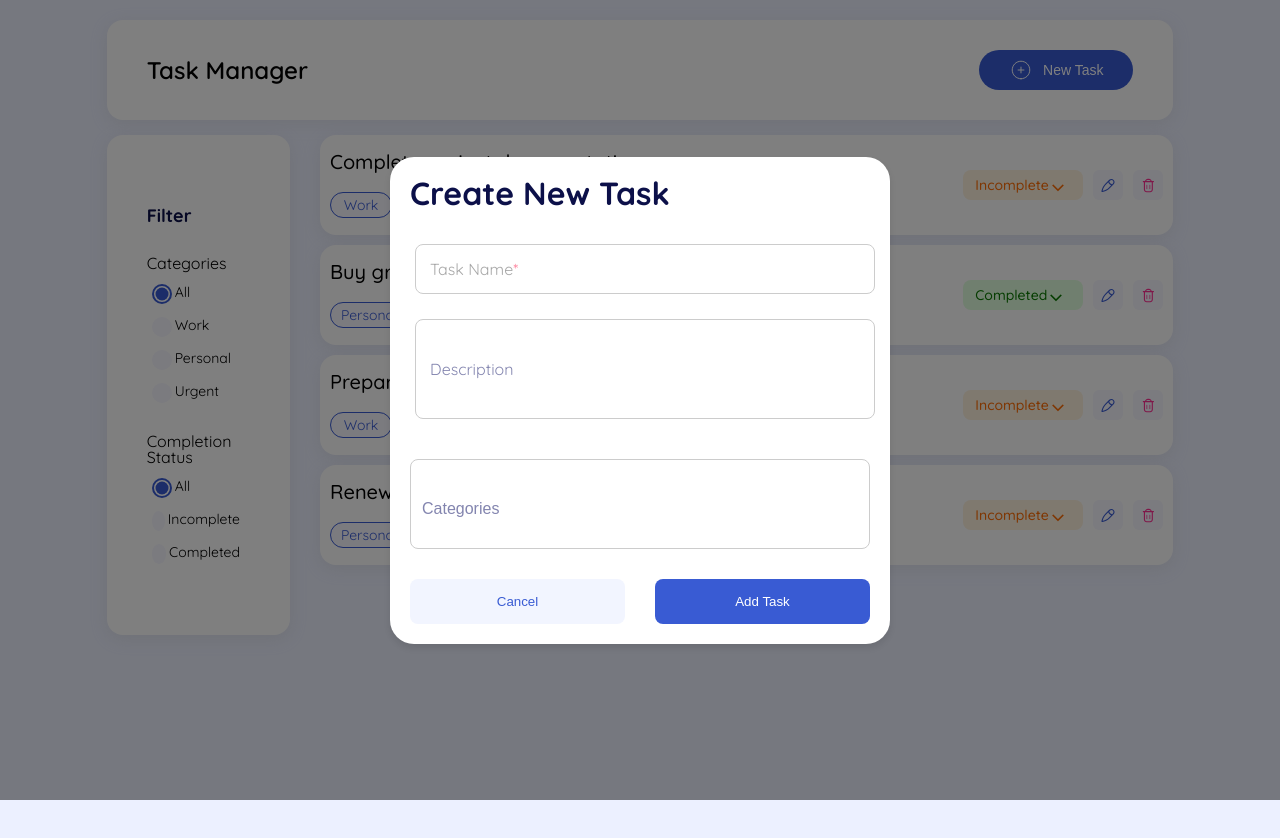
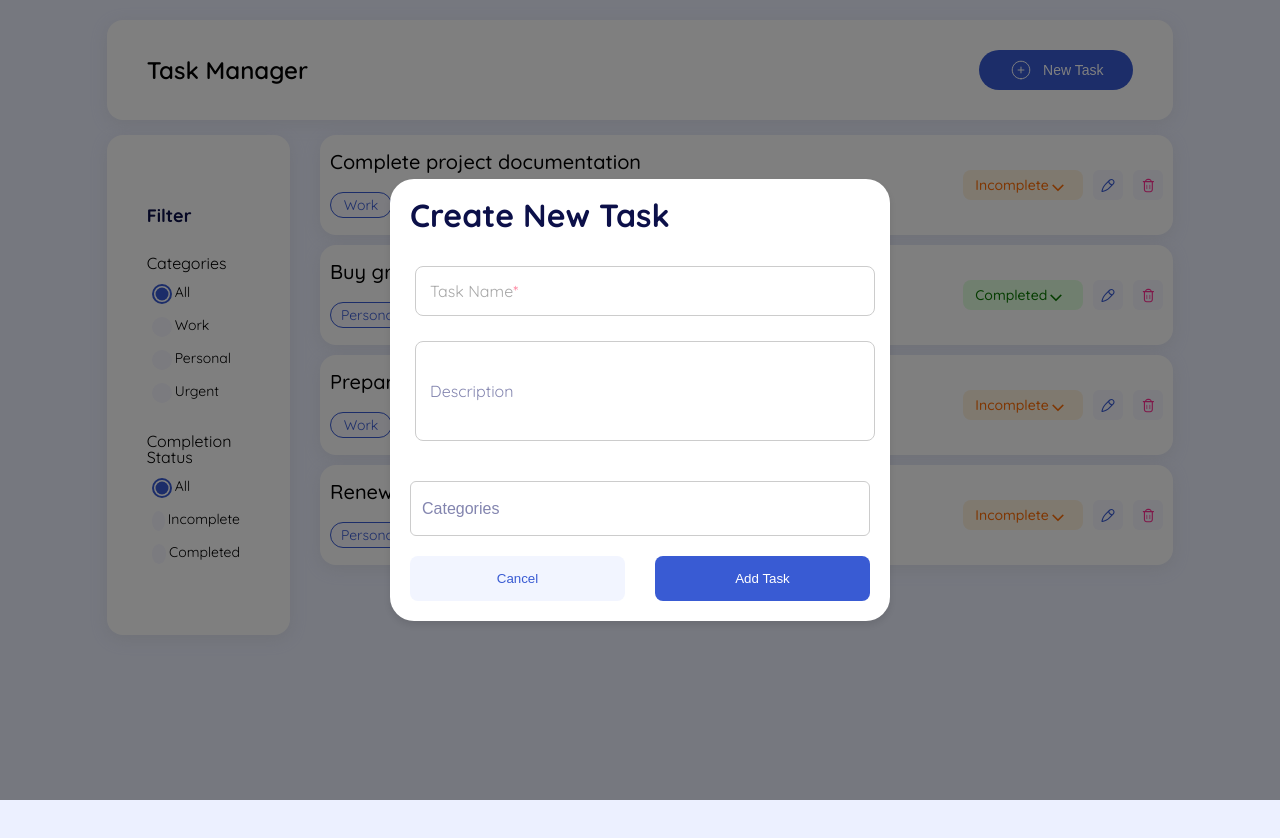
Before and after one commit to bayanghaben/task-manager, a React (Create React App) app: page / in a window 1280 px wide. Both pictures are taken after a click on the button "New Task". Shown: the top 838 px of the page. Built offline with nearby package versions, Linux system fonts and the light colour scheme.

Commit message:
Dynamically adjust category selector input height based on the chips container, with a scrollbar added to the chips container. Prevent further events (e.g., dropdown opening) after removing a chip. Toggle dropdown visibility on input click

```diff
--- a/src/components/TaskManager/CategorySelector/CategorySelector.jsx
+++ b/src/components/TaskManager/CategorySelector/CategorySelector.jsx
@@ -8,7 +8,7 @@ const CategorySelector = ({
   onDeleteCategory,
   onAddCategory,
   currentCategories,
-  onCategoryChange, // Handle category change here
+  onCategoryChange,
 }) => {
   const [selectedOptions, setSelectedOptions] = useState([]);
   const [newOption, setNewOption] = useState("");
@@ -18,6 +18,8 @@ const CategorySelector = ({
 
   const dropdownRef = useRef(null);
   const addOptionRef = useRef(null);
+  const chipContainerRef = useRef(null);
+  const [inputHeight, setInputHeight] = useState(0);
 
   const handleCloseDropdown = (e) => {
     if (
@@ -35,11 +37,19 @@ const CategorySelector = ({
       document.removeEventListener("click", handleCloseDropdown);
     };
   }, []);
+
   useEffect(() => {
     if (currentCategories?.length > 0) {
       setSelectedOptions(currentCategories);
     }
   }, [currentCategories]);
+
+  useEffect(() => {
+    if (chipContainerRef.current) {
+      setInputHeight(chipContainerRef.current.offsetHeight + 15); // Set input height based on chip container height
+    }
+  }, [selectedOptions]);
+
   const handleSelect = (option) => {
     if (selectedOptions.includes(option)) {
       setSelectedOptions(selectedOptions.filter((item) => item !== option));
@@ -48,6 +58,7 @@ const CategorySelector = ({
     }
     setNewOption("");
   };
+
   useEffect(() => {
     if (selectedOptions?.length > 0) {
       onCategoryChange(selectedOptions);
@@ -76,7 +87,7 @@ const CategorySelector = ({
   };
 
   const handleInputClick = () => {
-    setIsDropdownOpen(true);
+    setIsDropdownOpen((prev) => !prev);
     setIsAddNewOption(false);
   };
 
@@ -101,6 +112,7 @@ const CategorySelector = ({
         <div className={styles.inputWrapper}>
           <div
             className={styles.chipContainer}
+            ref={chipContainerRef}
             onClick={handleInputClick}
             onChange={handleInputChange}
           >
@@ -108,7 +120,10 @@ const CategorySelector = ({
               <Chip
                 key={index}
                 text={chip}
-                onDelete={() => handleDeleteChip(chip)}
+                onDelete={(e) => {
+                  e.stopPropagation();
+                  handleDeleteChip(chip);
+                }}
                 isRemovable={true}
               />
             ))}
@@ -117,10 +132,11 @@ const CategorySelector = ({
             <input
               type="text"
               className={styles.input}
-              placeholder=" " /* Keep it blank for the floating label effect */
+              placeholder=" "
               onClick={handleInputClick}
               onChange={handleInputChange}
               readOnly
+              style={{ height: inputHeight }}
             />
             <label
               className={`${styles.label} ${
--- a/src/components/TaskManager/CategorySelector/style.module.css
+++ b/src/components/TaskManager/CategorySelector/style.module.css
@@ -3,13 +3,6 @@
   max-width: 500px;
   margin: 20px auto;
   font-family: Arial, sans-serif;
-}
-
-.label {
-  display: block;
-  margin-bottom: 10px;
-  font-size: 16px;
-  color: #333;
 }
 
 .inputContainer {
@@ -23,16 +16,31 @@
   width: 100%;
 }
 
+.input::-webkit-scrollbar {
+  display: none;
+}
+
 .input {
-  width: 100%;
-  font-size: 16px;
-  border-radius: 8px;
-  border: 1px solid #ccc;
-  min-height: 70px;
-  cursor: default;
-  margin-bottom: 10px;
-  position: relative;
-  z-index: 1;
+  scrollbar-width: none;
+}
+
+.chipContainer::-webkit-scrollbar {
+  width: 8px;
+}
+
+.chipContainer::-webkit-scrollbar-thumb {
+  background-color: #395bd3;
+  border-radius: 4px;
+  border: 2px solid #f1f1f1;
+}
+
+.chipContainer::-webkit-scrollbar-track {
+  background: #f1f1f1;
+  border-radius: 4px;
+}
+
+.chipContainer::-webkit-scrollbar-thumb:hover {
+  background-color: #2b4693;
 }
 
 .input:focus {
@@ -51,22 +59,6 @@
   align-items: center;
   pointer-events: none;
   z-index: 2;
-}
-
-.chip {
-  padding: 5px 10px;
-  font-size: 14px;
-  pointer-events: all;
-  background: #f6f6ff;
-  border: 1px solid #395bd3;
-  color: #395bd3;
-  border-radius: 50px;
-  width: 112px;
-  height: 26px;
-  display: flex;
-  justify-content: center; /* Center horizontally */
-  align-items: center; /* Center vertically */
-  padding: auto;
 }
 
 .deleteIcon {
@@ -124,7 +116,10 @@
   border: none;
   padding: 8px;
   font-size: 14px;
-  border-radius: 8px;
+  outline: none;
+  border: 1px solid #2b4693;
+  border-top: none;
+  border-right: none;
 }
 
 .addOptionButton {
@@ -163,24 +158,15 @@
 }
 
 .dropdownItem:hover:not(.selectedDropdownItem) {
-  background-color: #f5f5f5; /* Light gray background for hover on non-selected options */
+  background-color: #f5f5f5;
 }
 
 .selectedDropdownItem:hover {
-  background-color: #cfd6ea; /* Keep selected background on hover */
+  background-color: #cfd6ea;
 }
 .inputContainer {
   position: relative;
   width: 100%;
-}
-
-.input {
-  width: 100%;
-  padding: 12px 10px;
-  font-size: 16px;
-  border: 1px solid gray;
-  border-radius: 4px;
-  outline: none;
 }
 
 .input:focus {
@@ -195,7 +181,7 @@
   font-size: 16px;
   color: #8385af;
   transition: all 0.2s ease;
-  pointer-events: none; /* Ensures label doesn't block the input field */
+  pointer-events: none;
   z-index: 4;
 }
 .label.floating,
@@ -219,61 +205,44 @@
   position: relative;
   width: 100%;
   display: flex;
-  flex-wrap: wrap; /* Allow wrapping for chips */
-}
-
-.input {
-  flex-grow: 1; /* Allow the input to grow to fill the space */
-  font-size: 16px;
-  border-radius: 8px;
-  border: 1px solid #ccc;
-  min-height: 90px;
-  padding: 12px 10px;
-  margin-bottom: 10px;
-  position: relative;
-  z-index: 1;
+  flex-wrap: wrap;
 }
 
 .input:focus {
   border-color: #395bd3;
 }
-
+.input {
+  outline: none;
+  width: 100%;
+  max-height: 200px;
+  overflow-y: auto;
+  cursor: default;
+  min-width: 120px;
+  flex-grow: 1;
+  font-size: 16px;
+  border-radius: 6px;
+  border: 1px solid #ccc;
+  min-height: 55px;
+  padding: 12px 10px;
+  position: relative;
+}
 .chipContainer {
   position: absolute;
+  min-height: 40px;
   top: 8px;
-  left: 10px;
+  left: 0;
   display: flex;
   flex-wrap: wrap;
+  width: 99%;
   gap: 8px;
-  min-height: 40px;
   padding: 4px;
+  z-index: 1;
   align-items: center;
-  pointer-events: none;
-  z-index: 2;
-}
-
-.chip {
-  padding: 5px 10px;
-  font-size: 14px;
-  pointer-events: all;
-  background: #f6f6ff;
-  border: 1px solid #395bd3;
-  color: #395bd3;
-  border-radius: 50px;
-  width: auto; /* Ensure the chip width adjusts based on content */
-  height: 26px;
-  display: flex;
-  justify-content: center;
-  align-items: center;
+  max-height: 157px;
+  overflow-y: auto;
 }
 
 .inputWrapper {
   display: flex;
-  flex-wrap: wrap; /* Make sure it allows the input and chips to wrap */
+  flex-wrap: wrap;
 }
-
-.input {
-  min-width: 120px; /* Ensure the input has a minimum width */
-  width: auto;
-  flex-grow: 1; /* Allow the input to grow with the added chips */
-}
```
